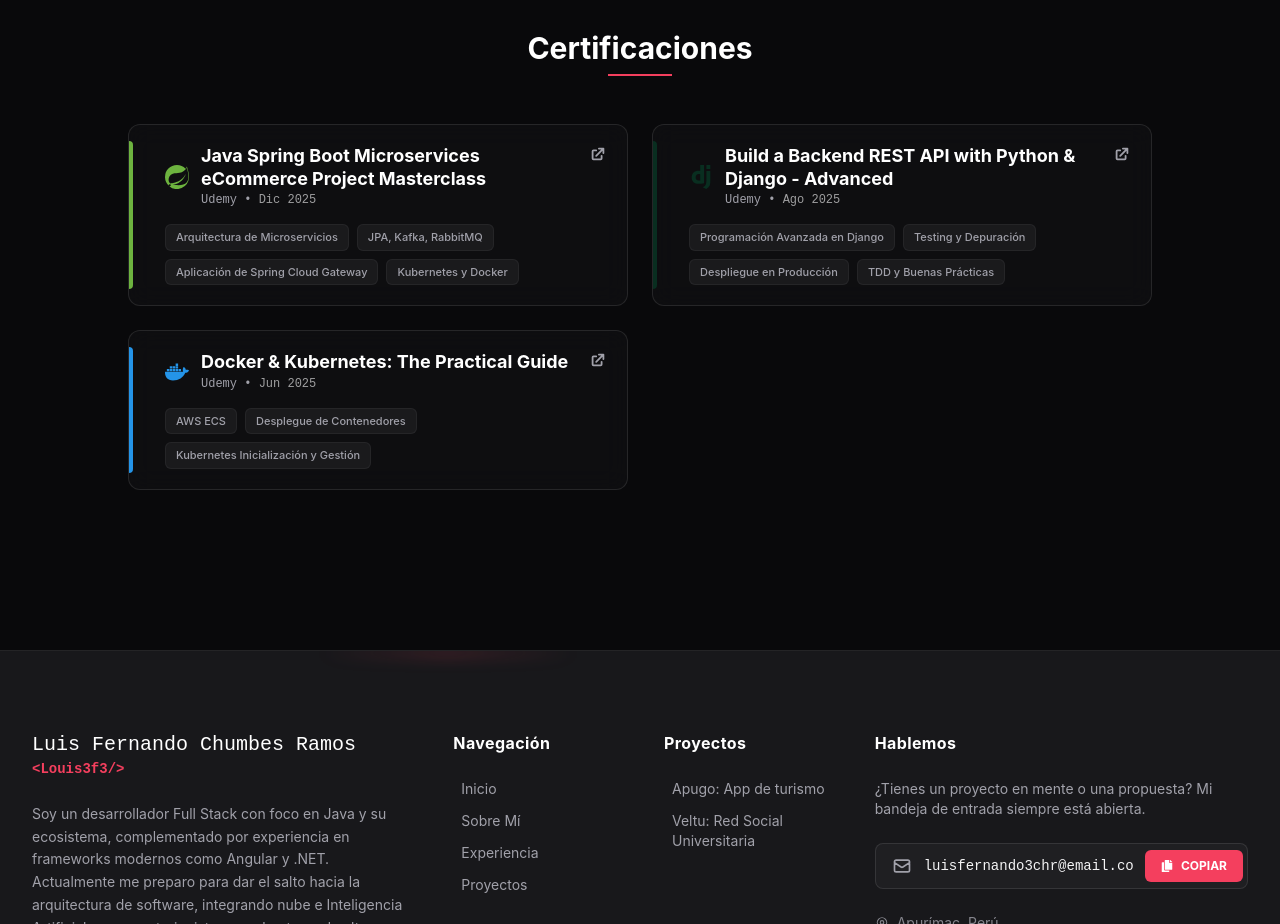
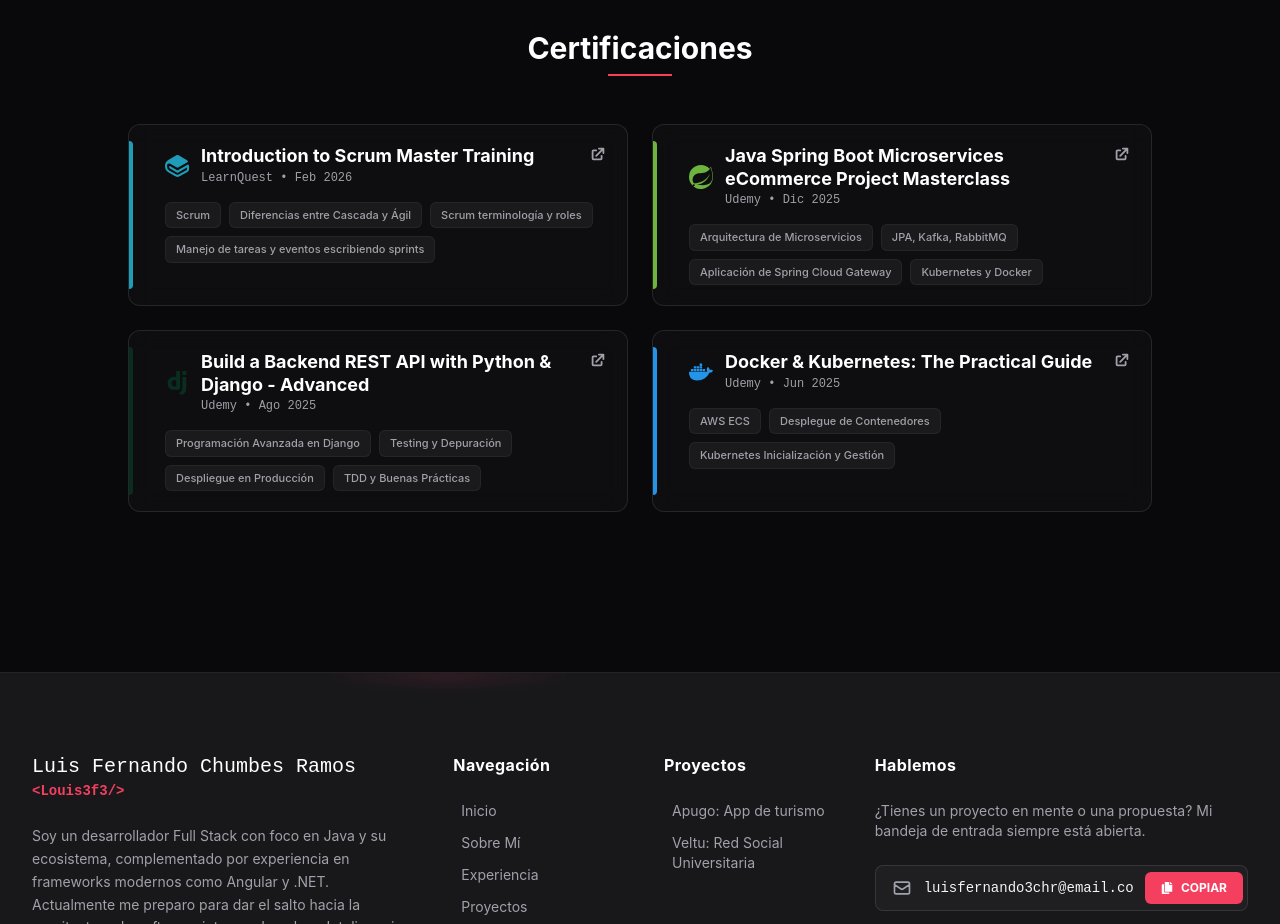
Before and after one commit to Luis3Fernando/Luis3Fernando, a React (Vite) app: page /#/ in a window 1280 px wide. Shown: the part 5860-6784 px from the top of the page. Built offline with nearby package versions, Linux system fonts and the light colour scheme.

Commit message:
Feat: Se agrego un nuevo certificado

```diff
--- a/src/data/certifications.tsx
+++ b/src/data/certifications.tsx
@@ -1,5 +1,5 @@
 import { FaDocker } from 'react-icons/fa';
-import {SiDjango, SiSpring} from 'react-icons/si';
+import {SiDjango, SiGitbook, SiSpring} from 'react-icons/si';
 
 export interface Certification {
   id: number;
@@ -16,6 +16,22 @@
 export const CERTIFICATIONS_DATA: Certification[] = [
   {
     id: 1,
+    title: "Introduction to Scrum Master Training",
+    issuer: "LearnQuest",
+    date: "Feb 2026",
+    credentialId: "J032D0Q4Z8AH",
+    url: "https://www.coursera.org/account/accomplishments/verify/J032D0Q4Z8AH",
+    icon: <SiGitbook />,
+    color: "#1F9CB7",
+    skills: [
+      "Scrum",
+      "Diferencias entre Cascada y Ágil",
+      "Scrum terminología y roles",
+      "Manejo de tareas y eventos escribiendo sprints"
+    ]
+  },
+  {
+    id: 2,
     title: "Java Spring Boot Microservices eCommerce Project Masterclass",
     issuer: "Udemy",
     date: "Dic 2025",
@@ -31,7 +47,7 @@
     ]
   },
   {
-    id: 2,
+    id: 3,
     title: "Build a Backend REST API with Python & Django - Advanced",
     issuer: "Udemy",
     date: "Ago 2025",
@@ -47,7 +63,7 @@
     ]
   },
   {
-    id: 2,
+    id: 4,
     title: "Docker & Kubernetes: The Practical Guide",
     issuer: "Udemy",
     date: "Jun 2025",
```
